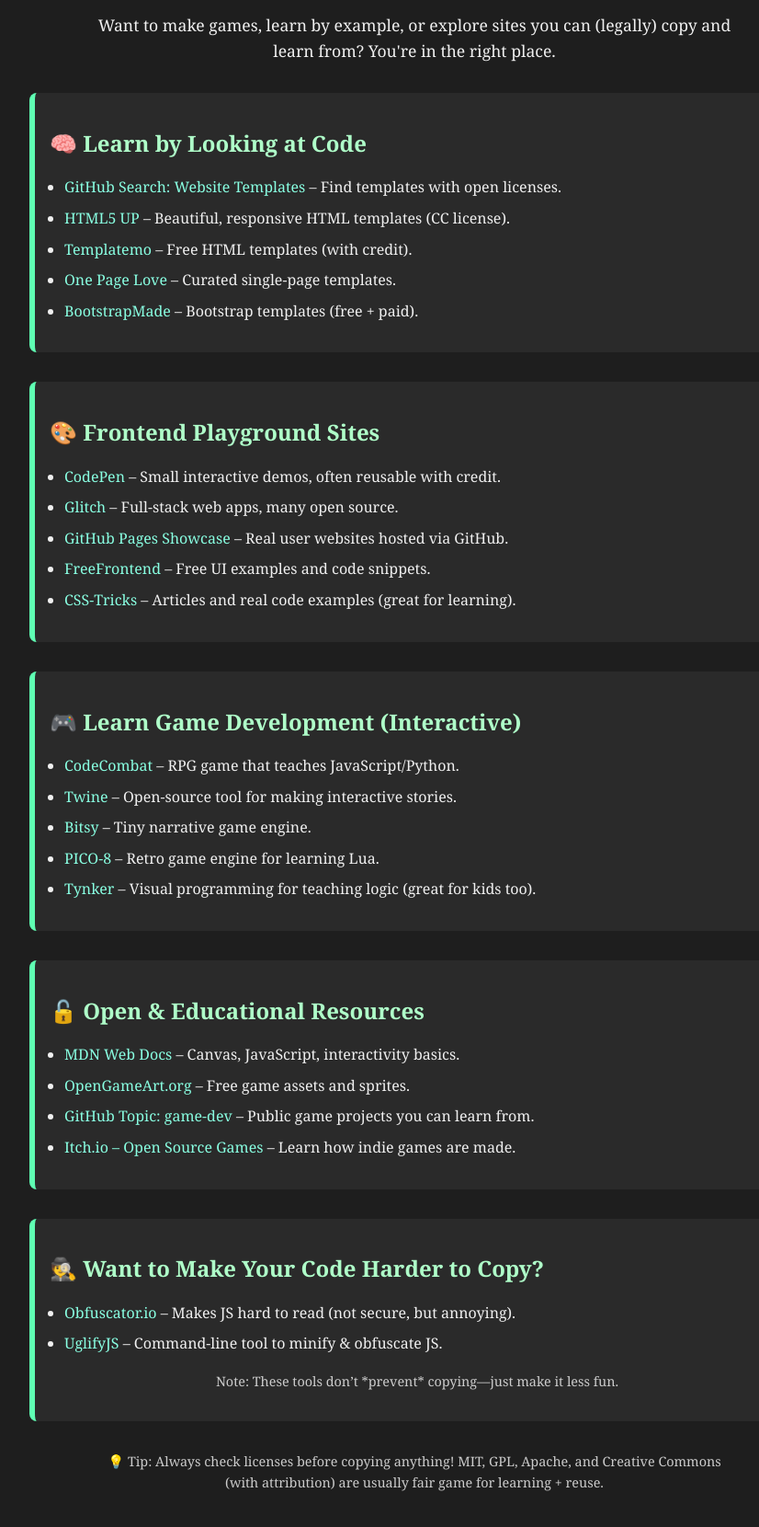
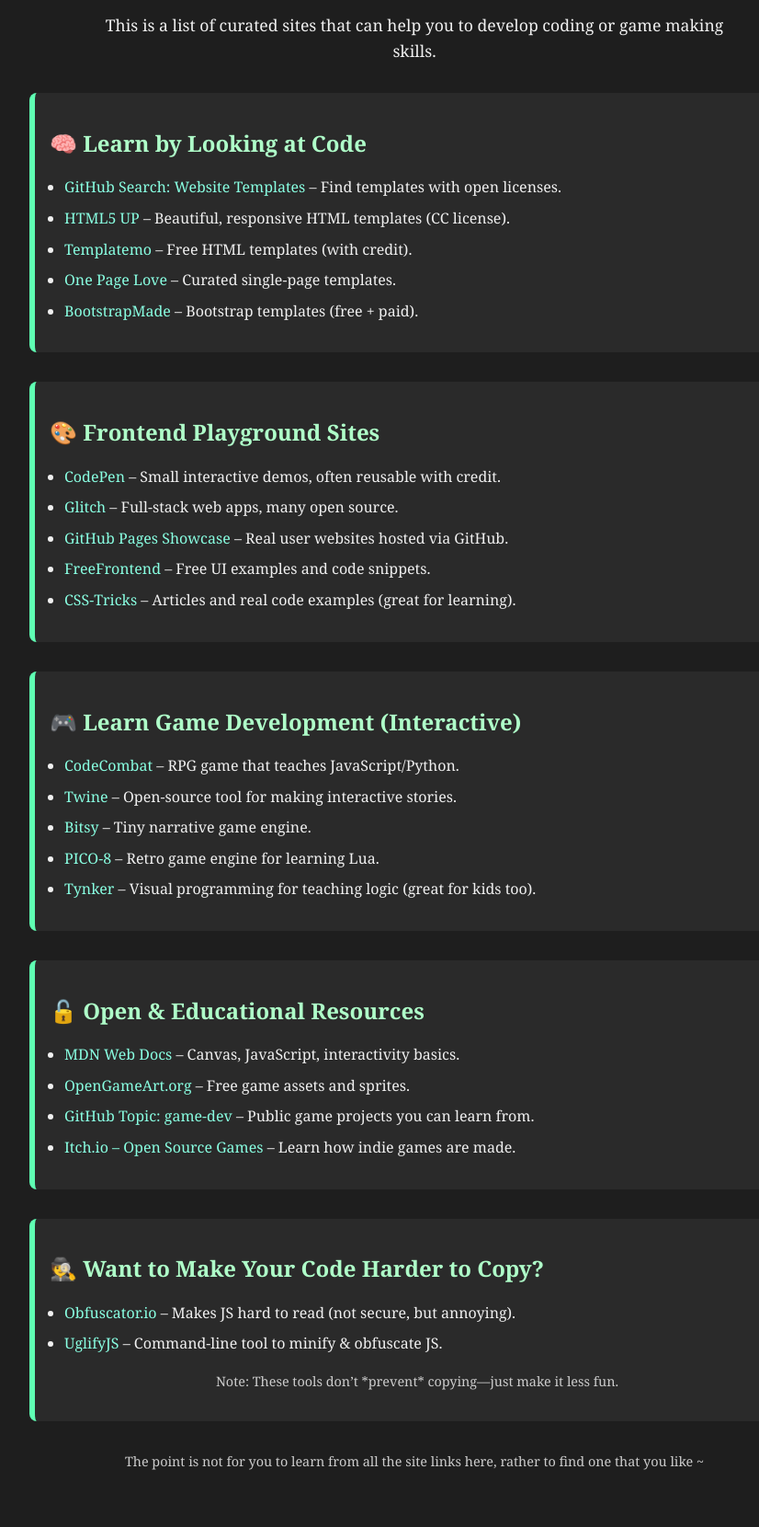
Before and after one commit to foxrain4/game-developing-tools, a plain HTML site: page index.html in a window 1280 px wide. Shown: the part 126-1786 px from the top of the page at 92% size, without its empty margins (189-1015 px from the left). Drawn offline with Linux system fonts and the light colour scheme.

Commit message:
Update index.html

```diff
--- a/index.html
+++ b/index.html
@@ -61,7 +61,7 @@
 </head>
 <body>
   <h1>📚 Game Dev Learning Library</h1>
-  <p>Want to make games, learn by example, or explore sites you can (legally) copy and learn from? You're in the right place.</p>
+  <p>This is a list of curated sites that can help you to develop coding or game making skills.</p>
 
   <div class="section">
     <h2>🧠 Learn by Looking at Code</h2>
@@ -115,6 +115,6 @@
     <p class="note">Note: These tools don’t *prevent* copying—just make it less fun.</p>
   </div>
 
-  <p class="note">💡 Tip: Always check licenses before copying anything! MIT, GPL, Apache, and Creative Commons (with attribution) are usually fair game for learning + reuse.</p>
+  <p class="note">The point is not for you to learn from all the site links here, rather to find one that you like ~</p>
 </body>
 </html>
```
